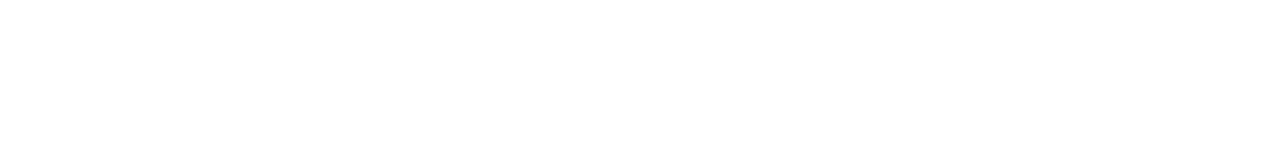
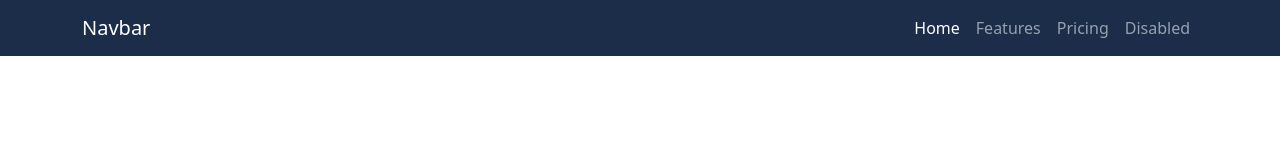
Before and after one commit to Hellerunne/SiceisaWeb, a website: page index.html in a window 1280 px wide. Drawn offline with Linux system fonts and the light colour scheme.

```diff
--- a/index.html
+++ b/index.html
@@ -4,17 +4,39 @@
       <meta charset="UTF-8">
       <meta http-equiv="X-UA-Compatible" content="IE=edge">
       <meta name="viewport" content="width=device-width, initial-scale=1">
-
       <title>Siceisa</title>
 
       <link rel="stylesheet" href="assets/css/style.css">
-
-
    </head>
 
 
    <body>
 
+      <!-- NAVBAR SECTION -->
+      <nav class="navbar navbar-expand-md navbar-dark bg-primary">
+         <div class="container">
+           <a class="navbar-brand" href="#">Navbar</a>
+           <button class="navbar-toggler" type="button" data-bs-toggle="collapse" data-bs-target="#navbarNav" aria-controls="navbarNav" aria-expanded="false" aria-label="Toggle navigation">
+             <span class="navbar-toggler-icon"></span>
+           </button>
+           <div class="collapse navbar-collapse justify-content-end" id="navbarNav">
+             <ul class="navbar-nav">
+               <li class="nav-item">
+                 <a class="nav-link active" aria-current="page" href="#">Home</a>
+               </li>
+               <li class="nav-item">
+                 <a class="nav-link" href="#">Features</a>
+               </li>
+               <li class="nav-item">
+                 <a class="nav-link" href="#">Pricing</a>
+               </li>
+               <li class="nav-item">
+                 <a class="nav-link">Disabled</a>
+               </li>
+             </ul>
+           </div>
+         </div>
+       </nav>
 
 
 
```
Also changed, not shown: img/Logo-white.svg (added). Lines whose indentation alone changed are shown as unchanged.
